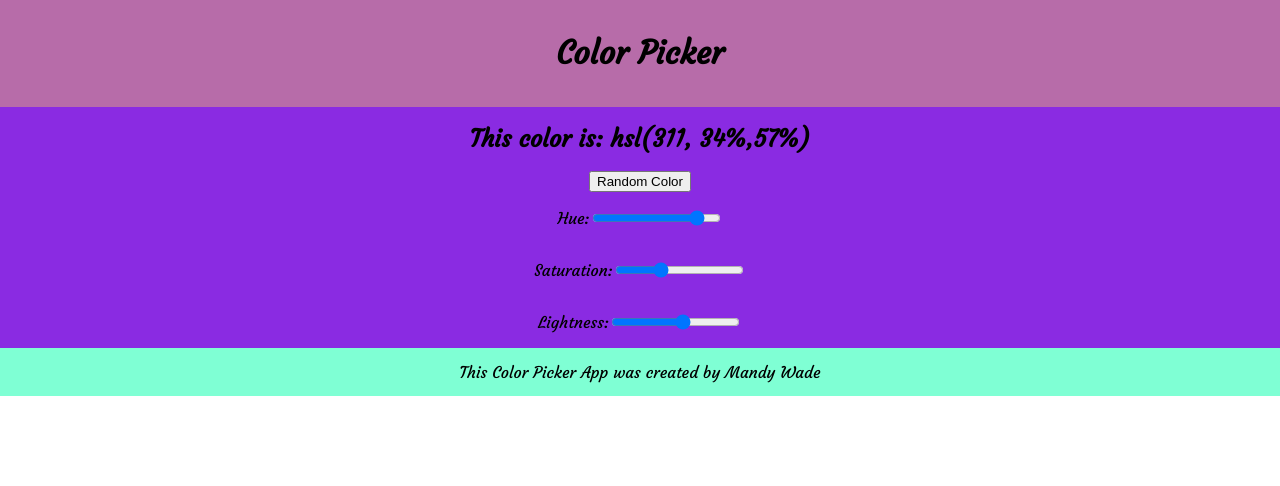
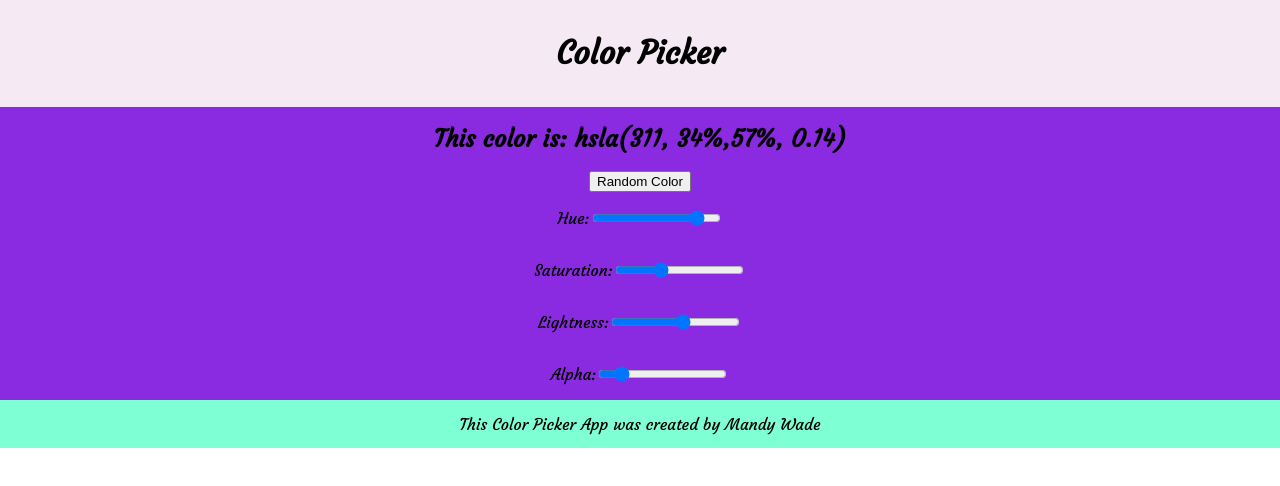
Before and after one commit to MandyW0312/color-picker, a React (Create React App) app: page / in a window 1280 px wide. Shown: the top 486 px of the page. Built offline with nearby package versions, Linux system fonts and the light colour scheme.

Commit message:
Added Alpha to the application with a working random number and slider. Updates color, text, and slider

```diff
--- a/src/App.jsx
+++ b/src/App.jsx
@@ -5,6 +5,7 @@ export class App extends Component {
     hue: 0,
     saturation: 0,
     lightness: 0,
+    alpha: 0,
   }
 
   componentDidMount() {
@@ -12,6 +13,7 @@ export class App extends Component {
       hue: Math.floor(Math.random() * (360 - 0)) + 0,
       saturation: Math.floor(Math.random() * (100 - 0)) + 0,
       lightness: Math.floor(Math.random() * (100 - 0)) + 0,
+      alpha: Math.round((Math.random() * (1 - 0) + 0) * 100) / 100,
     })
   }
 
@@ -33,11 +35,18 @@ export class App extends Component {
     })
   }
 
+  updateAlpha = event => {
+    this.setState({
+      alpha: event.target.value,
+    })
+  }
+
   randomColor = event => {
     this.setState({
       hue: Math.floor(Math.random() * (360 - 0)) + 0,
       saturation: Math.floor(Math.random() * (100 - 0)) + 0,
       lightness: Math.floor(Math.random() * (100 - 0)) + 0,
+      alpha: Math.round((Math.random() * (1 - 0) + 0) * 100) / 100,
     })
   }
 
@@ -46,15 +55,15 @@ export class App extends Component {
       <div>
         <header
           style={{
-            backgroundColor: `hsl(${this.state.hue}, ${this.state.saturation}%, ${this.state.lightness}%)`,
+            backgroundColor: `hsla(${this.state.hue}, ${this.state.saturation}%, ${this.state.lightness}%, ${this.state.alpha})`,
           }}
         >
           <h1>Color Picker</h1>
         </header>
         <main>
           <h2>
-            This color is: hsl({this.state.hue}, {this.state.saturation}%,
-            {this.state.lightness}%)
+            This color is: hsla({this.state.hue}, {this.state.saturation}%,
+            {this.state.lightness}%, {this.state.alpha})
           </h2>
           <button onClick={this.randomColor}>Random Color</button>
           <section>
@@ -90,6 +99,18 @@ export class App extends Component {
               name="Lightness"
             ></input>
           </section>
+          <section>
+            <label htmlFor="Alpha">Alpha: </label>
+            <input
+              type="range"
+              min="0"
+              max="1"
+              step="0.01"
+              onInput={this.updateAlpha}
+              value={this.state.alpha}
+              name="Alpha"
+            ></input>
+          </section>
         </main>
         <footer>This Color Picker App was created by Mandy Wade</footer>
       </div>
```
